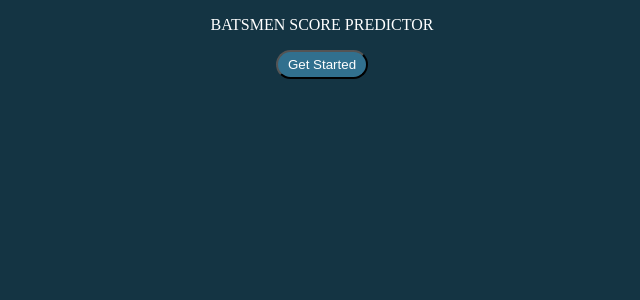
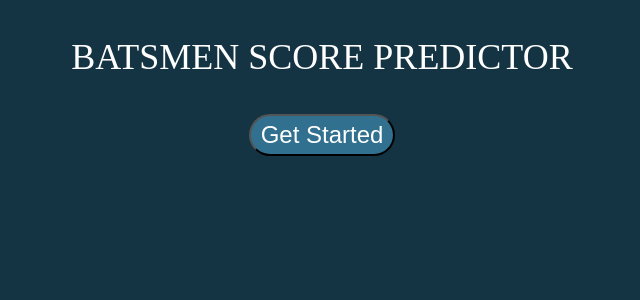
Before and after one commit to pros-kbps/Development, a React (Create React App) app: page /Start in a window 1280 px wide. Shown: the top 300 px of the page, without its empty margins (318-958 px from the left). Built offline with nearby package versions, Linux system fonts and the light colour scheme.

Commit message:
Minor changes in start.css

```diff
--- a/src/styles/Start.css
+++ b/src/styles/Start.css
@@ -4,12 +4,12 @@ body{
   }
   .text{
     align-items: center;
-    border: 100px 50px 100px 50px;
+    border: 100 50 100 50;
   }
 
   .img-cricket {
     height: 560px;
-    width:390;
+    width:390px;
 
     pointer-events: none;
     float:left;
@@ -17,13 +17,13 @@ body{
 
   #txt1{
     color:white;
-    font: size 36px;
+    font-size :36px;
 
   }
   .but1{
     background-color: #31708e;
     color:white;
-    font-size:24;
+    font-size:24px;
     text-align: center;
     padding:5px 10px 5px 10px;
     border-radius: 30px;
```
Also changed, not shown: src/pages/HomePage/PredictForm.js (line endings or trailing spaces).
